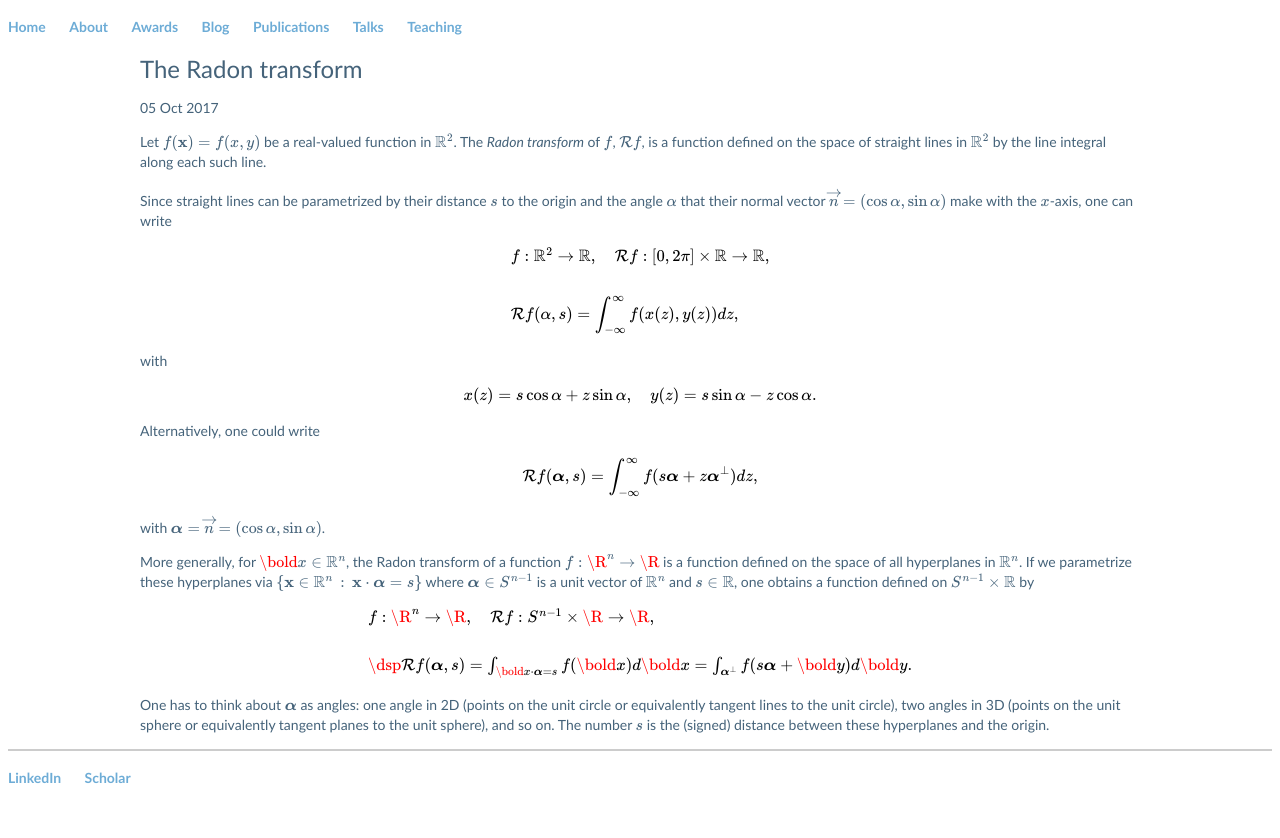
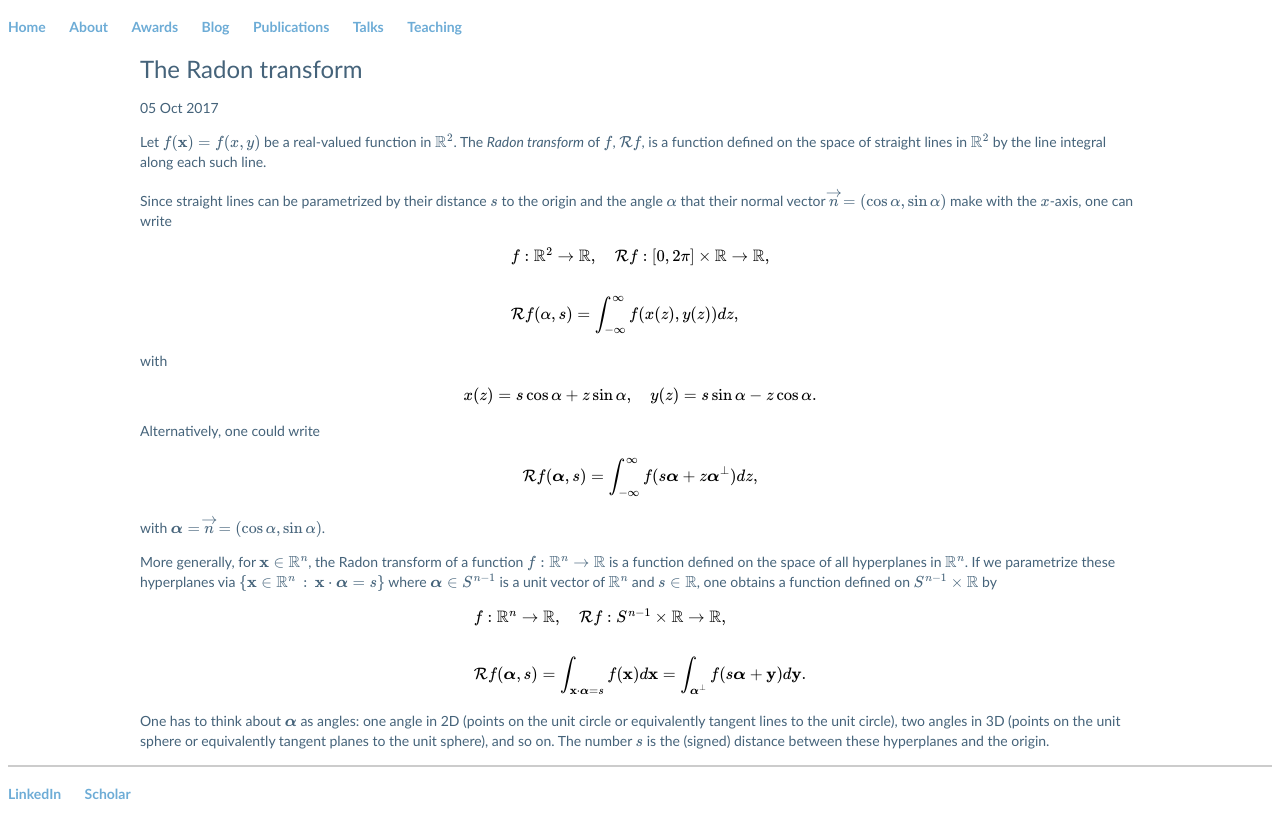
Before and after one commit to Hadrien-Montanelli/Hadrien-Montanelli.github.io, a Jekyll site: the page built from _posts/2017-10-05-radon-transform.md, in a window 1280 px wide. Shown: the top 838 px of the page. Built offline with Jekyll 4.4.1, drawn with Linux system fonts in a browser that asks for light colours; formulas are drawn with MathJax 3.

Commit message:
Update 2017-10-05-radon-transform.md

```diff
--- a/_posts/2017-10-05-radon-transform.md
+++ b/_posts/2017-10-05-radon-transform.md
@@ -31,18 +31,18 @@ $$
 
 with $$\boldsymbol{\alpha} = \overrightarrow{n} = (\cos\alpha, \sin\alpha)$$.
 
-More generally, for $$\bold{x}\in\mathbb{R}^n$$, the Radon transform of a function $$f:\R^n\rightarrow\R$$
+More generally, for $$\mathbf{x}\in\mathbb{R}^n$$, the Radon transform of a function $$f:\mathbb{R}^n\rightarrow\mathbb{R}$$
 is a function defined on the space of all hyperplanes in $$\mathbb{R}^n$$.
 If we parametrize these hyperplanes via $$\{\mathbf{x}\in\mathbb{R}^n \, : \, \mathbf{x}\cdot\boldsymbol{\alpha} = s\}$$
 where $$\boldsymbol{\alpha}\in S^{n-1}$$ is a unit vector of $$\mathbb{R}^n$$ and $$s\in\mathbb{R}$$, one obtains a function defined on $$S^{n-1}\times\mathbb{R}$$ by
 
 $$
 \begin{array}{l}
-f : \R^n \rightarrow \R, \quad
-\mathcal{R}f : S^{n-1}\times\R \rightarrow \R, \\\\
-\dsp \mathcal{R}f(\boldsymbol{\alpha}, s)
-= \int_{\bold{x}\cdot\boldsymbol{\alpha} = s} f(\bold{x}) d\bold{x}
-= \int_{\boldsymbol{\alpha}^\perp} f(s\boldsymbol{\alpha} + \bold{y}) d\bold{y}.
+f : \mathbb{R}^n \rightarrow \mathbb{R}, \quad
+\mathcal{R}f : S^{n-1}\times\mathbb{R} \rightarrow \mathbb{R}, \\\\
+\displaystyle \mathcal{R}f(\boldsymbol{\alpha}, s)
+= \int_{\mathbf{x}\cdot\boldsymbol{\alpha} = s} f(\mathbf{x}) d\mathbf{x}
+= \int_{\boldsymbol{\alpha}^\perp} f(s\boldsymbol{\alpha} + \mathbf{y}) d\mathbf{y}.
 \end{array}
 $$
 
```
